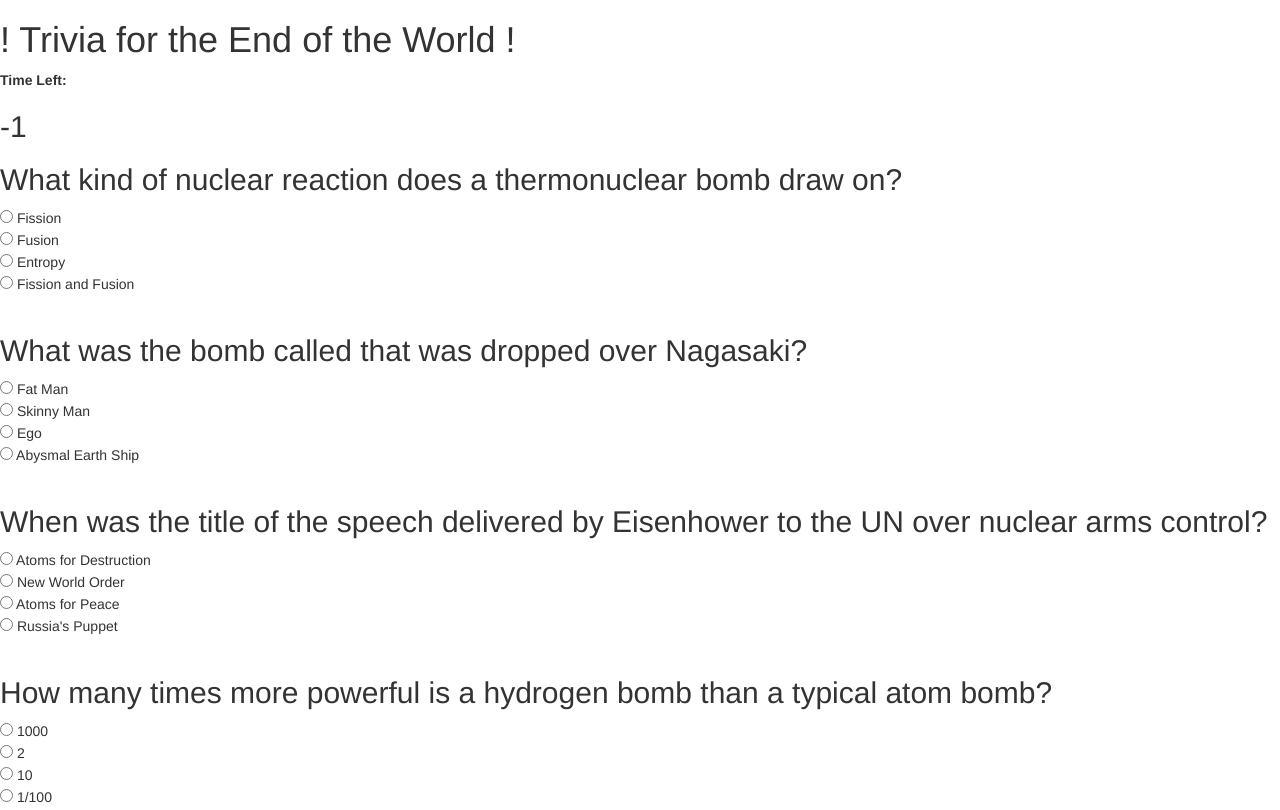
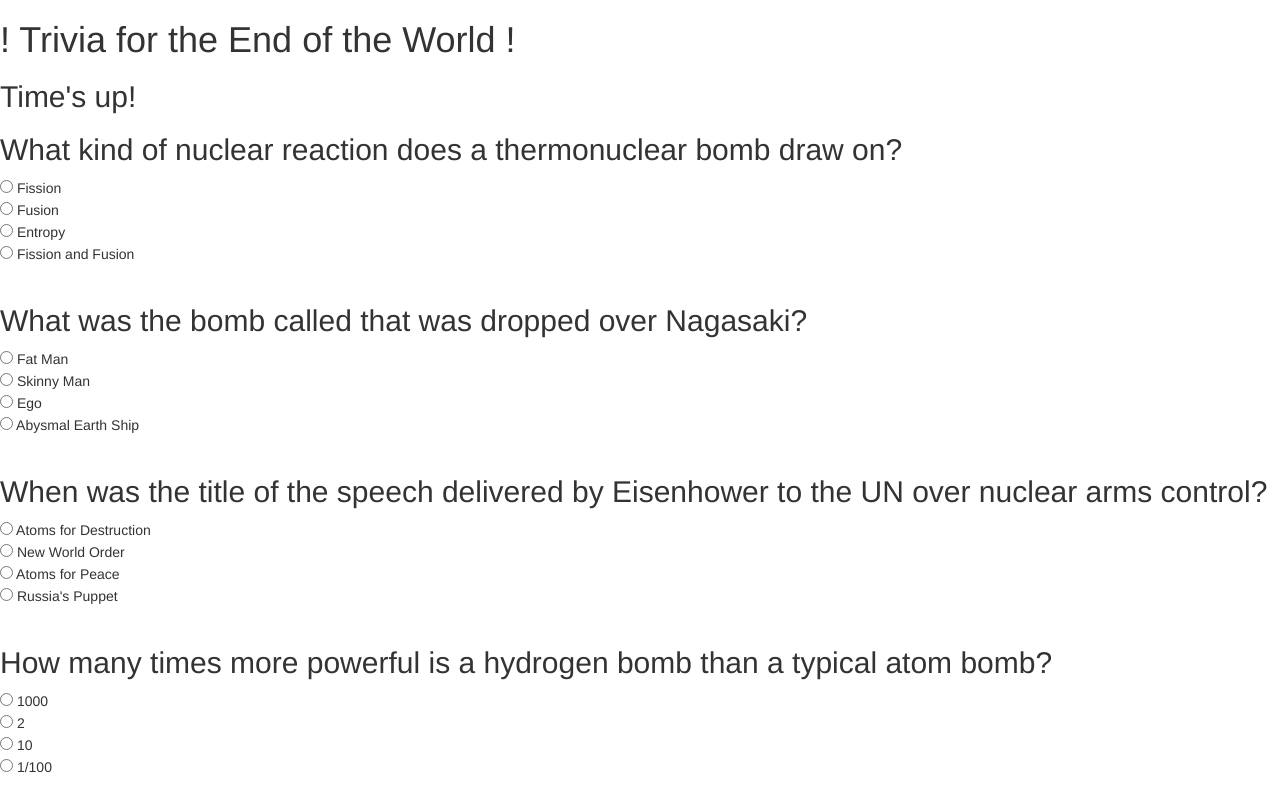
Before and after one commit to Chalmiller/TriviaGame, a plain HTML site: page index.html in a window 1280 px wide. Shown: the top 810 px of the page. Drawn offline with nearby package versions, Linux system fonts and the light colour scheme.

Commit message:
fixed another timer issue

```diff
--- a/index.html
+++ b/index.html
@@ -82,23 +82,23 @@
 
       function startQuiz(){
         var intervalId = setInterval(countDown, 1000);
-        }
+
 
         function countDown(){
 
             time--;
 
             $(".time-left").html('<b>' + 'Time Left: ' + "<h2>" + time + "</h2>" + '</b>')
-            if (time === 0){
-                alert("hey");
+            if (time <= 0){
+                $(".time-left").html('<h2>' + "Time's up!" + '</h2>');
                 stop();
-                }
+              }
             };
+           };
       startQuiz();
-      countDown();
 
       // var windowTimeout = setTimeout(function(){
-      //   window.location = 'heyo.html';
+      //   window.locat ion = 'heyo.html';
       //   console.log(windowTimeout);
       // }, 60000);
 
```
